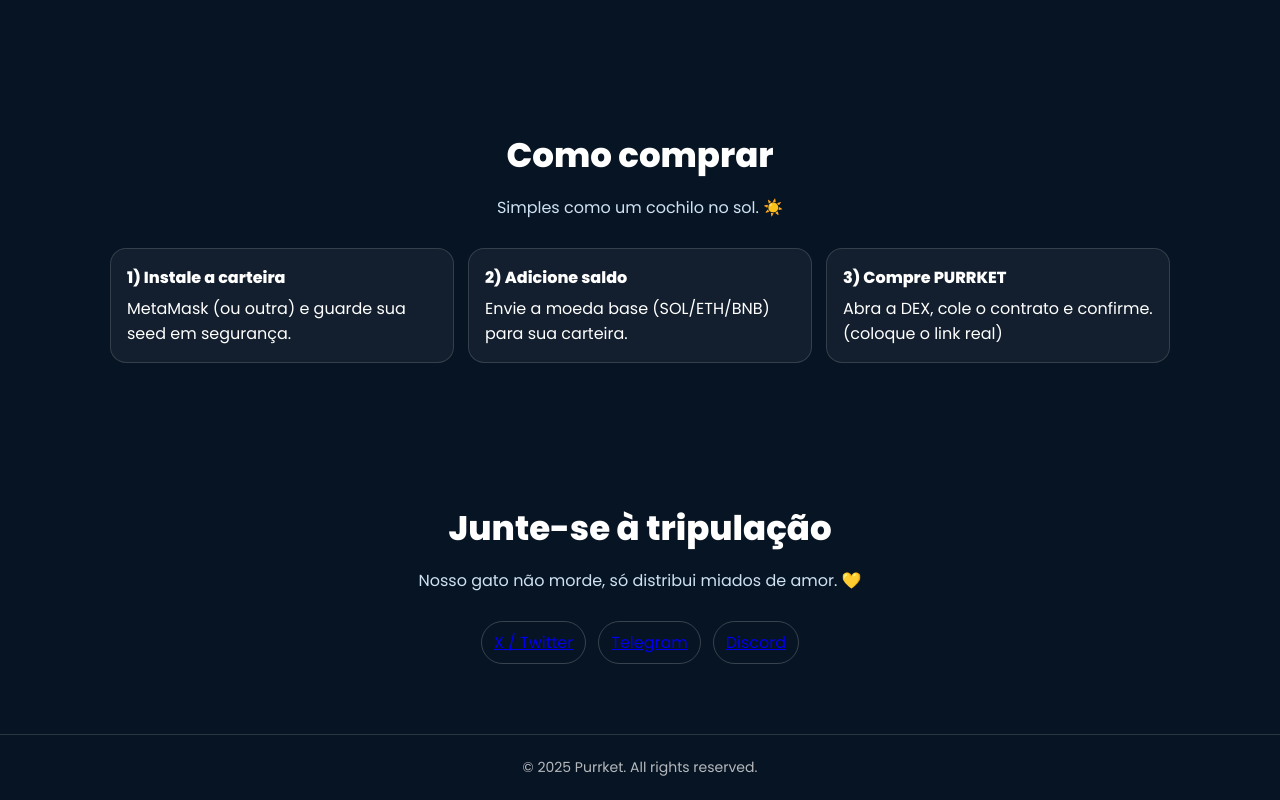
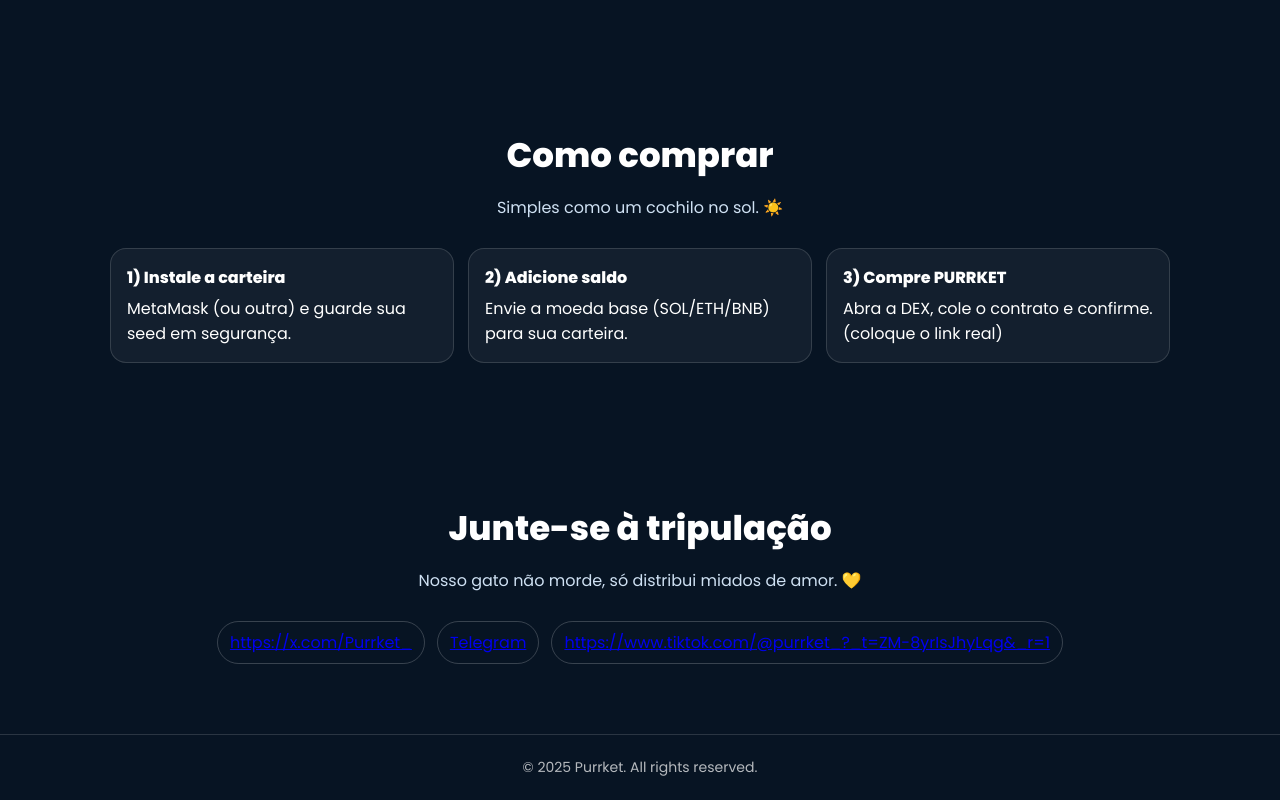
Before and after one commit to purrket-coder/purrket, a plain HTML site: page index.html in a window 1280 px wide. Shown: the part 1723-2523 px from the top of the page. Drawn offline with Linux system fonts and the light colour scheme.

Commit message:
Update index.html

```diff
--- a/index.html
+++ b/index.html
@@ -146,9 +146,9 @@
       <h2 class="stitle">Junte-se à tripulação</h2>
       <p class="ssub">Nosso gato não morde, só distribui miados de amor. 💛</p>
       <div class="socials">
-        <a class="pill" href="#" target="_blank" rel="noopener">X / Twitter</a>
+        <a class="pill" href="#" target="_blank" rel="noopener">https://x.com/Purrket_</a>
         <a class="pill" href="#" target="_blank" rel="noopener">Telegram</a>
-        <a class="pill" href="#" target="_blank" rel="noopener">Discord</a>
+        <a class="pill" href="#" target="_blank" rel="noopener">https://www.tiktok.com/@purrket_?_t=ZM-8yrIsJhyLqg&_r=1</a>
       </div>
     </div>
   </section>
```
